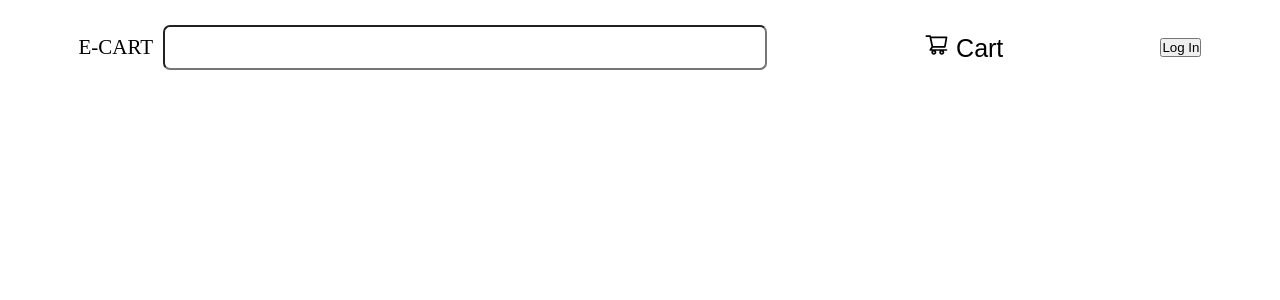
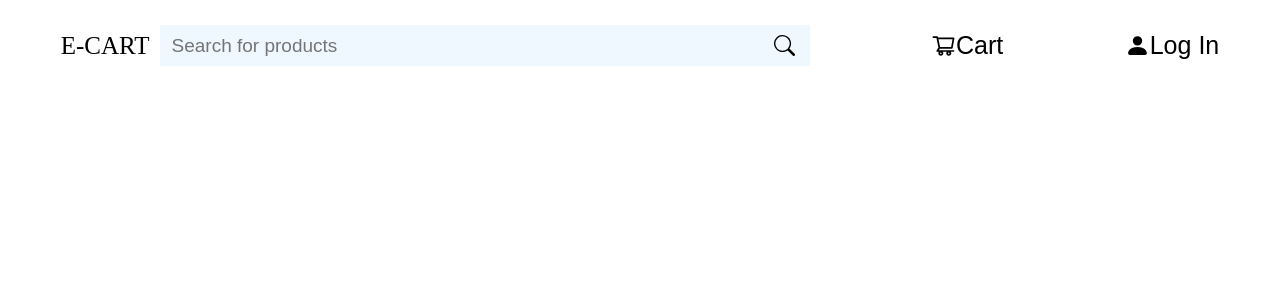
Before and after one commit to jyotirmoy-sinhababu/E-Commerce-website, a React (Vite) app: page / in a window 1280 px wide. Shown: the top 300 px of the page. Built offline with nearby package versions, Linux system fonts and the light colour scheme.

Commit message:
style added

```diff
--- a/src/components/nav/navStyle.css
+++ b/src/components/nav/navStyle.css
@@ -12,5 +12,5 @@
 }
 
 .nav-logo-txt {
-  font-size: 21px;
+  font-size: 25px;
 }
--- a/src/sub-components/btns/LogInBtn.tsx
+++ b/src/sub-components/btns/LogInBtn.tsx
@@ -1,7 +1,14 @@
+import { BsFillPersonFill } from 'react-icons/bs';
+
+import './btnStyle.css';
+
 const LogInBtn = () => {
   return (
-    <div>
-      <button>Log In</button>
+    <div className='logInBtn-cnt'>
+      <button className='logInBtn'>
+        {' '}
+        <BsFillPersonFill /> Log In
+      </button>
     </div>
   );
 };
--- a/src/sub-components/btns/btnStyle.css
+++ b/src/sub-components/btns/btnStyle.css
@@ -1,6 +1,17 @@
-.cartBtn {
+.logInBtn {
+  display: flex;
+  align-items: center;
   border: none;
   background-color: transparent;
   font-size: 25px;
   cursor: pointer;
 }
+
+.cartBtn {
+  display: flex;
+  align-items: center;
+  border: none;
+  background-color: transparent;
+  font-size: 25px;
+  cursor: pointer;
+}
--- a/src/sub-components/searchBar/SearchBar.tsx
+++ b/src/sub-components/searchBar/SearchBar.tsx
@@ -1,9 +1,17 @@
 import './searchBarStyle.css';
+import { BsSearch } from 'react-icons/bs';
 
 const SearchBar = () => {
   return (
     <form className='searchBar-form'>
-      <input className='searchBar-inputField' type='text' />
+      <input
+        className='searchBar-inputField'
+        type='text'
+        placeholder='Search for products'
+      />
+      <button className='searchBtn'>
+        <BsSearch />
+      </button>
     </form>
   );
 };
--- a/src/sub-components/searchBar/searchBarStyle.css
+++ b/src/sub-components/searchBar/searchBarStyle.css
@@ -1,5 +1,29 @@
+.searchBar-form {
+  width: 650px;
+  display: flex;
+  align-items: center;
+  background-color: aliceblue;
+}
+
 .searchBar-inputField {
   width: 600px;
   height: 41px;
+  font-size: 19px;
+  padding-left: 12px;
   border-radius: 7px;
+  outline: none;
+  border: none;
+  background-color: transparent;
 }
+
+.searchBtn {
+  display: flex;
+  align-items: center;
+  justify-content: center;
+  border: none;
+  cursor: pointer;
+  font-size: 21px;
+  width: 50px;
+  height: 41px;
+  background-color: transparent;
+}
```
